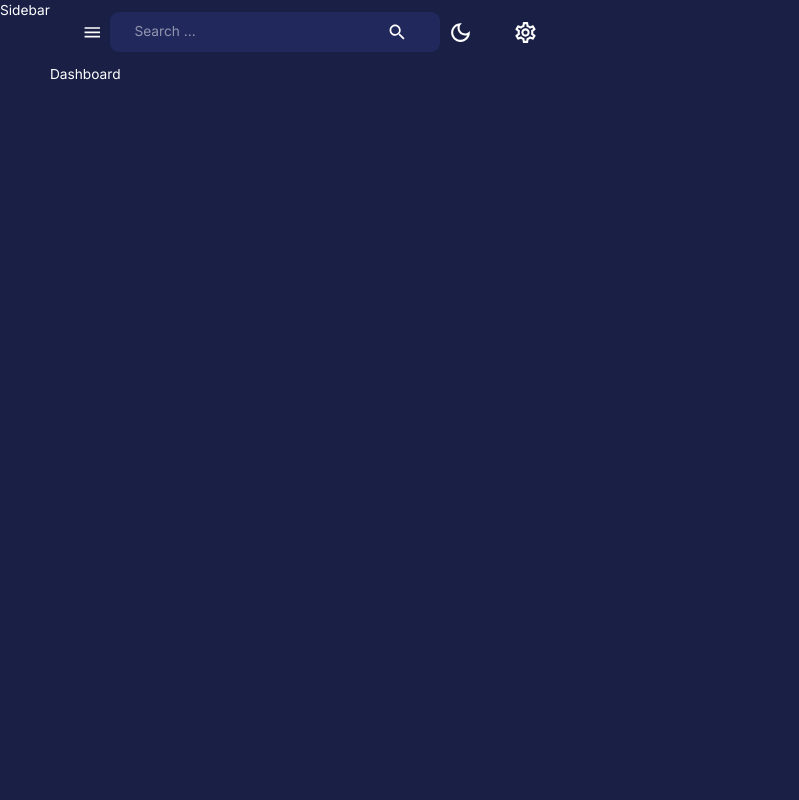
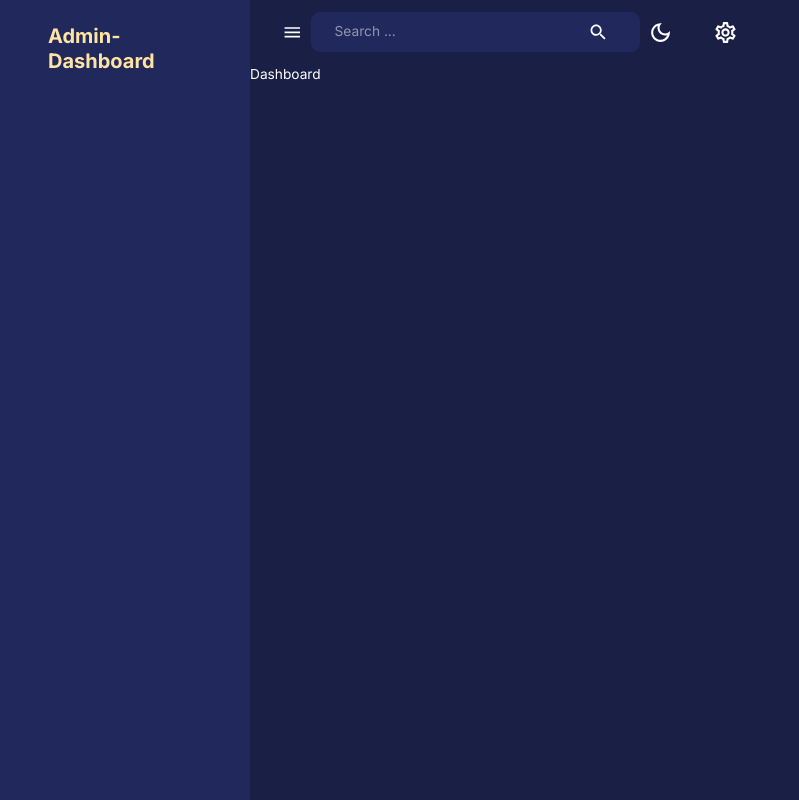
Before and after one commit to YooZiiX/AdminDashboard, a React (Create React App) app in the folder client/: page /dashboard in a window 1280 px wide. Shown: the whole page, without its empty margins (0-799 px from the left). Built offline with nearby package versions, Linux system fonts and the light colour scheme.

Commit message:
add NavItems

```diff
--- a/client/src/components/Sidebar.jsx
+++ b/client/src/components/Sidebar.jsx
@@ -1,7 +1,151 @@
-import React from "react";
+import React, { useEffect, useState } from "react";
+import { useLocation, useNavigate } from "react-router-dom";
+import {
+  Box,
+  Divider,
+  Drawer,
+  IconButton,
+  List,
+  ListItem,
+  ListItemButton,
+  ListItemIcon,
+  ListItemText,
+  Typography,
+  useTheme,
+} from "@mui/material";
+import {
+  SettingsOutlined,
+  ChevronLeft,
+  ChevronRightOutlined,
+  HomeOutlined,
+  ShoppingCartOutlined,
+  Groups2Outlined,
+  ReceiptLongOutlined,
+  PublicOutlined,
+  PointOfSaleOutlined,
+  TodayOutlined,
+  CalendarMonthOutlined,
+  AdminPanelSettingsOutlined,
+  TrendingUpOutlined,
+  PieChartOutline,
+} from "@mui/icons-material";
+import FlexBetween from "./FlexBetween";
+import profileImage from "assets/profile.jpg";
 
-const Sidebar = () => {
-  return <div>Sidebar</div>;
+const navItems = [
+  {
+    text: "Dashboard",
+    icon: <HomeOutlined />,
+  },
+  {
+    text: "Client Facing",
+    icon: null,
+  },
+  {
+    text: "Products",
+    icon: <ShoppingCartOutlined />,
+  },
+  {
+    text: "Customers",
+    icon: <Groups2Outlined />,
+  },
+  {
+    text: "Transactions",
+    icon: <ReceiptLongOutlined />,
+  },
+  {
+    text: "Geography",
+    icon: <PublicOutlined />,
+  },
+  {
+    text: "Sales",
+    icon: null,
+  },
+  {
+    text: "Overview",
+    icon: <PointOfSaleOutlined />,
+  },
+  {
+    text: "Daily",
+    icon: <TodayOutlined />,
+  },
+  {
+    text: "Monthly",
+    icon: <CalendarMonthOutlined />,
+  },
+  {
+    text: "Breakdown",
+    icon: <PieChartOutline />,
+  },
+  {
+    text: "Management",
+    icon: null,
+  },
+  {
+    text: "Admin",
+    icon: <AdminPanelSettingsOutlined />,
+  },
+  {
+    text: "Performance",
+    icon: <TrendingUpOutlined />,
+  },
+];
+
+const Sidebar = ({
+  drawerWidth,
+  isSidebarOpen,
+  setIsSidebarOpen,
+  isNonMobile,
+}) => {
+  const { pathname } = useLocation();
+  const [active, setActive] = useState("");
+  const navigate = useNavigate();
+  const theme = useTheme();
+
+  useEffect(() => {
+    setActive(pathname.substring(1));
+  }, [pathname]);
+
+  return (
+    <Box component="nav">
+      {isSidebarOpen && (
+        <Drawer
+          open={isSidebarOpen}
+          onClose={() => setIsSidebarOpen(false)}
+          variant="persistent"
+          anchor="left"
+          sx={{
+            width: drawerWidth,
+            "& .MuiDrawer-paper": {
+              color: theme.palette.secondary[200],
+              backgroundColor: theme.palette.background.alt,
+              boxSizing: "border-box",
+              borderWidth: isNonMobile ? 0 : "2px",
+              width: drawerWidth,
+            },
+          }}
+        >
+          <Box width="100%">
+            <Box m="1.5rem 2rem 2rem 3rem">
+              <FlexBetween color={theme.palette.secondary.main}>
+                <Box display="flex" alignItems="center" gap="0.5rem">
+                  <Typography variant="h4" fontWeight="bold">
+                    Admin-Dashboard
+                  </Typography>
+                </Box>
+                {!isNonMobile && (
+                  <IconButton onClick={() => setIsSidebarOpen(!isSidebarOpen)}>
+                    <ChevronLeft />
+                  </IconButton>
+                )}
+              </FlexBetween>
+            </Box>
+            <List></List>
+          </Box>
+        </Drawer>
+      )}
+    </Box>
+  );
 };
 
 export default Sidebar;
```
